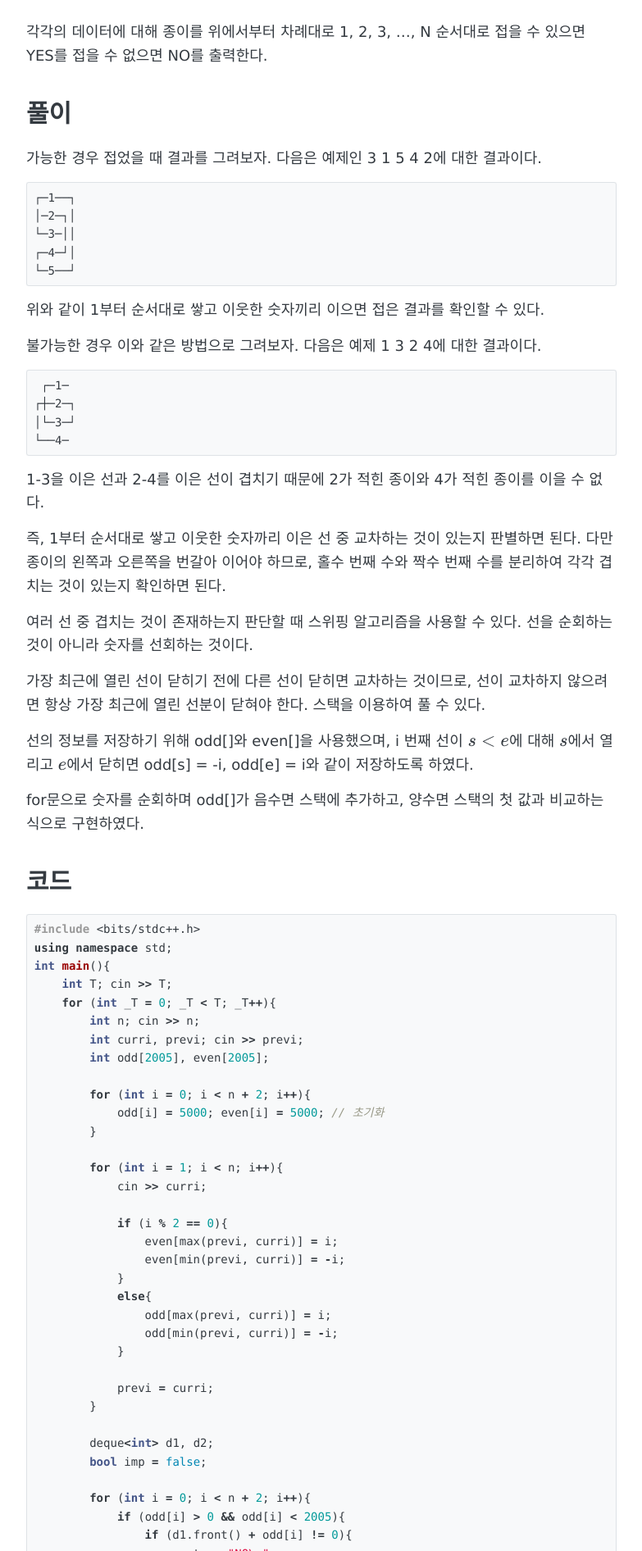
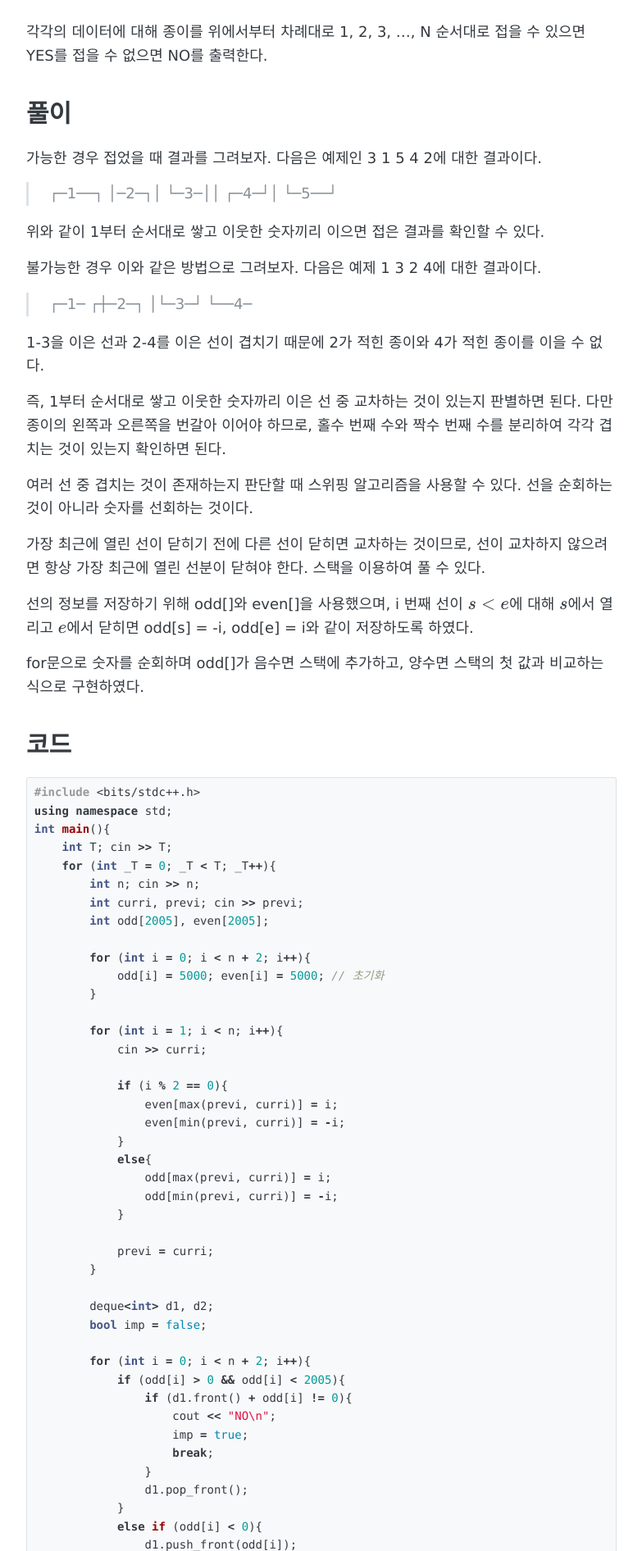
Before and after one commit to higstudev/higstudev.github.io, a Jekyll site: the page built from _posts/2024-01-07-BOJ1391.md, in a window 1280 px wide. Shown: the part 1591-3483 px from the top of the page at 82% size, without its empty margins (248-1031 px from the left). Built offline with Jekyll 4.4.1, drawn with Linux system fonts in a browser that asks for light colours; formulas are drawn with MathJax 3.

Commit message:
Update 2024-01-07-BOJ1391.md

````diff
--- a/_posts/2024-01-07-BOJ1391.md
+++ b/_posts/2024-01-07-BOJ1391.md
@@ -32,24 +32,23 @@ permalink: /BOJ1391/
 
 가능한 경우 접었을 때 결과를 그려보자. 다음은 예제인 3 1 5 4 2에 대한 결과이다.
 
-```
-┌─1──┐
-│─2─┐│
-└─3─││
-┌─4─┘│
-└─5──┘
-```
+
+> ┌─1──┐
+> │─2─┐│
+> └─3─││
+> ┌─4─┘│
+> └─5──┘
+
 
 위와 같이 1부터 순서대로 쌓고 이웃한 숫자끼리 이으면 접은 결과를 확인할 수 있다.
 
 불가능한 경우 이와 같은 방법으로 그려보자. 다음은 예제 1 3 2 4에 대한 결과이다.
 
-```
- ┌─1─
-┌┼─2─┐
-│└─3─┘
-└──4─
-```
+
+>   ┌─1─
+> ┌┼─2─┐
+> │└─3─┘
+> └──4─
 
 1-3을 이은 선과 2-4를 이은 선이 겹치기 때문에 2가 적힌 종이와 4가 적힌 종이를 이을 수 없다.
 
````
